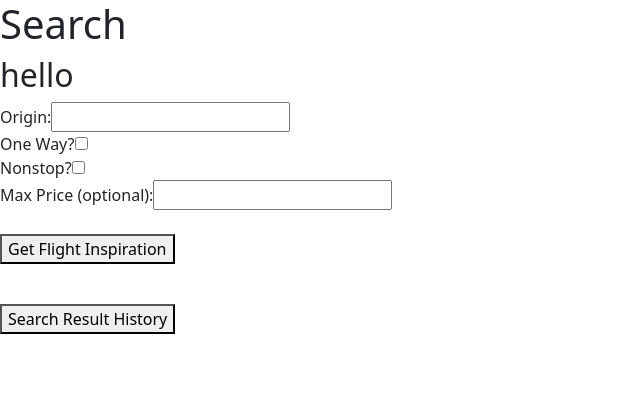
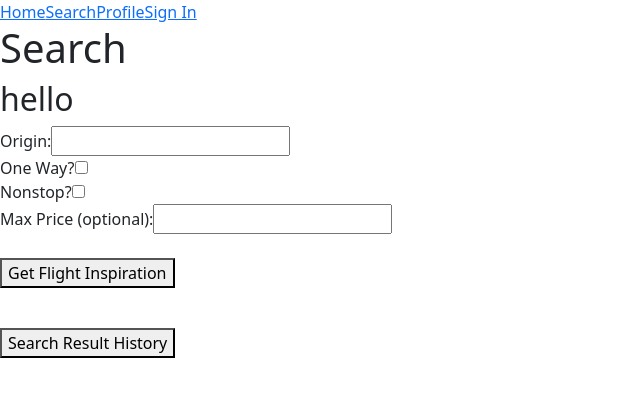
Before and after one commit to cgormley1275/onestop-v4, a React (Create React App) app: page /search in a window 1280 px wide. Shown: the top 396 px of the page, without its empty margins (0-640 px from the left). Built offline with nearby package versions, Linux system fonts and the light colour scheme.

Commit message:
added a basic navbar.  currentUser is not persisting correctly

```diff
--- a/src/Home/index.tsx
+++ b/src/Home/index.tsx
@@ -2,6 +2,7 @@ import { useEffect, useState } from "react"
 import * as client from "./client.ts";
 import React from "react";
 import { useSelector } from "react-redux";
+import Nav from "../Nav/index.tsx";
 
 export default function Home() {
     const [posts, setPosts] = useState<any>();
@@ -14,6 +15,7 @@ export default function Home() {
     }, []);
     return (
         <div>
+            <Nav/>
             <div>Home</div>
             <div className="w-6">
                 <div className="justify-center">Posts</div>
--- /dev/null
+++ b/src/Nav/index.tsx
@@ -0,0 +1,22 @@
+import React from "react";
+import { useLocation } from "react-router";
+
+export default function Nav() {
+    const { pathname } = useLocation();
+    return (
+        <ul className="nav nav-pills">
+            <li className="nav-item">
+                <a href="/">Home</a>
+            </li>
+            <li className="nav-item">
+                <a href="/search">Search</a>
+            </li>
+            <li className="nav-item">
+                <a href="/profile">Profile</a>
+            </li>
+            <li className="nav-item">
+                <a href="/signin">Sign In</a>
+            </li>
+        </ul>
+    )
+}
--- a/src/Profile/index.tsx
+++ b/src/Profile/index.tsx
@@ -3,6 +3,7 @@ import ProfileFriends from "./ProfileFriends.tsx"
 import ProfileInfo from "./ProfileInfo.tsx"
 import ProfilePosts from "./ProfilePosts.tsx"
 import { useSelector } from "react-redux";
+import Nav from "../Nav/index.tsx";
 
 
 export default function Profile() {
@@ -11,6 +12,7 @@ export default function Profile() {
     const { currentUser } = useSelector((state: any) => state.userReducer);
     return (
         <div >
+            <Nav/>
             <h1>Profile</h1>
             <div className="flex w-full h-screen">
                 <ProfileInfo/>
--- a/src/Search/index.tsx
+++ b/src/Search/index.tsx
@@ -2,6 +2,7 @@ import { useEffect, useState } from "react";
 import * as client from "./client.ts";
 import React from "react";
 import { useSelector } from "react-redux";
+import Nav from "../Nav/index.tsx";
 
 export default function Search() {
     const [search_params, setSearch_params] = useState({ origin: "MAD", one_way: false, nonstop: false, max_price: 999999 });
@@ -39,6 +40,7 @@ export default function Search() {
     return (
         <div>
             {/* <h1>{auth.user ? auth.user.loginId : 'No User!'}</h1> */}
+            <Nav/>
             <h1>Search</h1>
             <h2>hello {currentUser.username}</h2>
             <form action="">
--- a/src/SignIn/index.tsx
+++ b/src/SignIn/index.tsx
@@ -4,6 +4,7 @@ import React from 'react';
 import { useDispatch, useSelector } from 'react-redux';
 import * as client from "./client.ts";
 import { setCurrentUser } from './reducer.ts';
+import Nav from "../Nav/index.tsx";
 
 export default function SignIn() {
     const { currentUser } = useSelector((state: any) => state.userReducer);
@@ -17,7 +18,7 @@ export default function SignIn() {
         try {
             const user = await client.signin(credentials);
             dispatch(setCurrentUser(user));
-            navigate("/profile");
+            navigate("/search");
         } catch (error) {
             return;
         }
@@ -35,6 +36,7 @@ export default function SignIn() {
 
     return (
         <div className="flex flex-col items-center justify-center h-screen">
+            <Nav/>
             <h1 className="text-3xl mb-4">Sign In</h1>
             <form className="flex flex-col space-y-4">
                 <input
@@ -66,7 +68,7 @@ export default function SignIn() {
                     Back to Home Screen
                 </button>
             </form>
-            <div>{currentUser.username}</div>
+            <div>hello {currentUser.username}</div>
         </div>
     );
 };
--- a/src/SignUp/index.tsx
+++ b/src/SignUp/index.tsx
@@ -1,4 +1,5 @@
 import React from "react";
+import Nav from "../Nav/index.tsx";
 
 export default function SignUp() {
     return <div>Sign Up</div>
```
